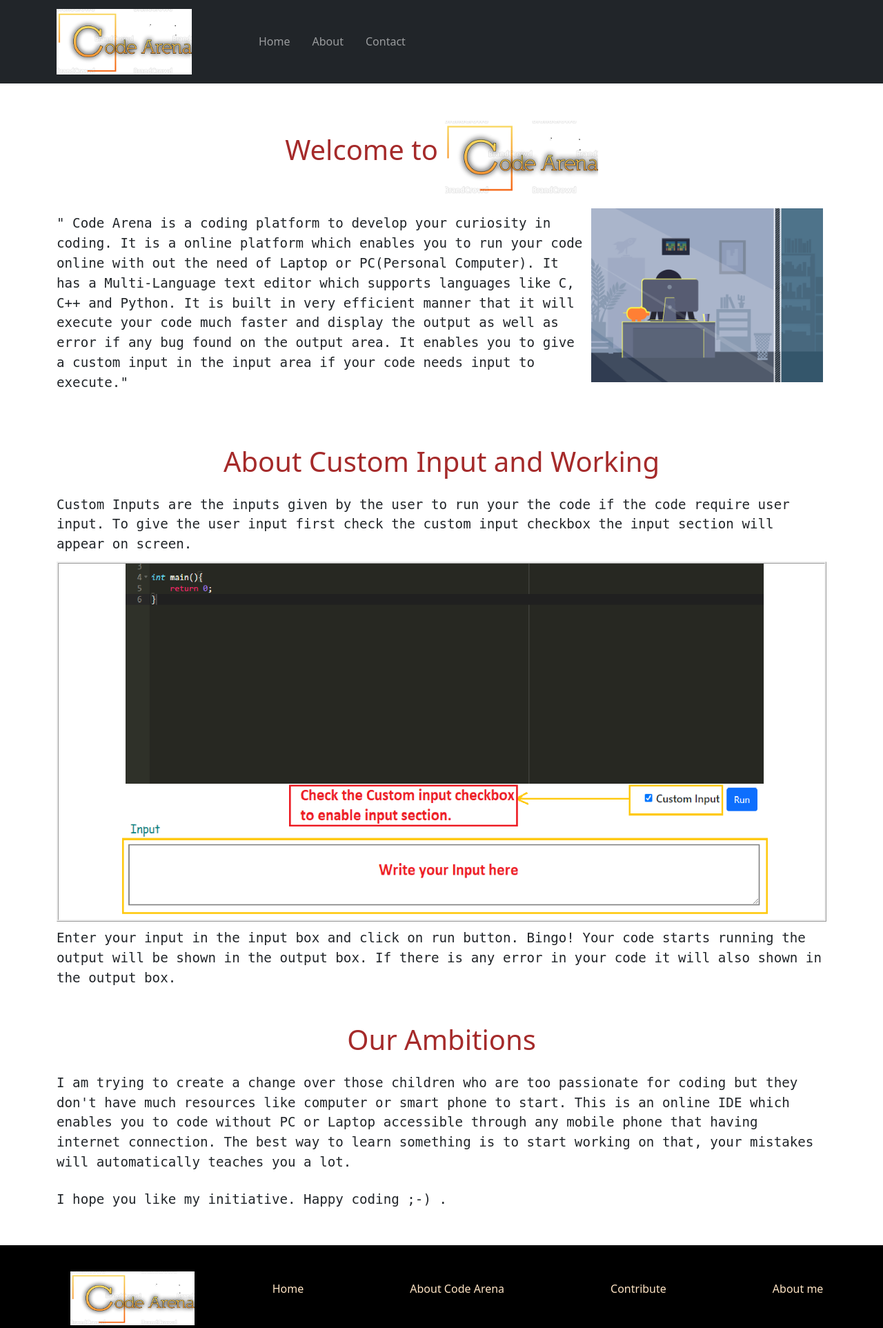
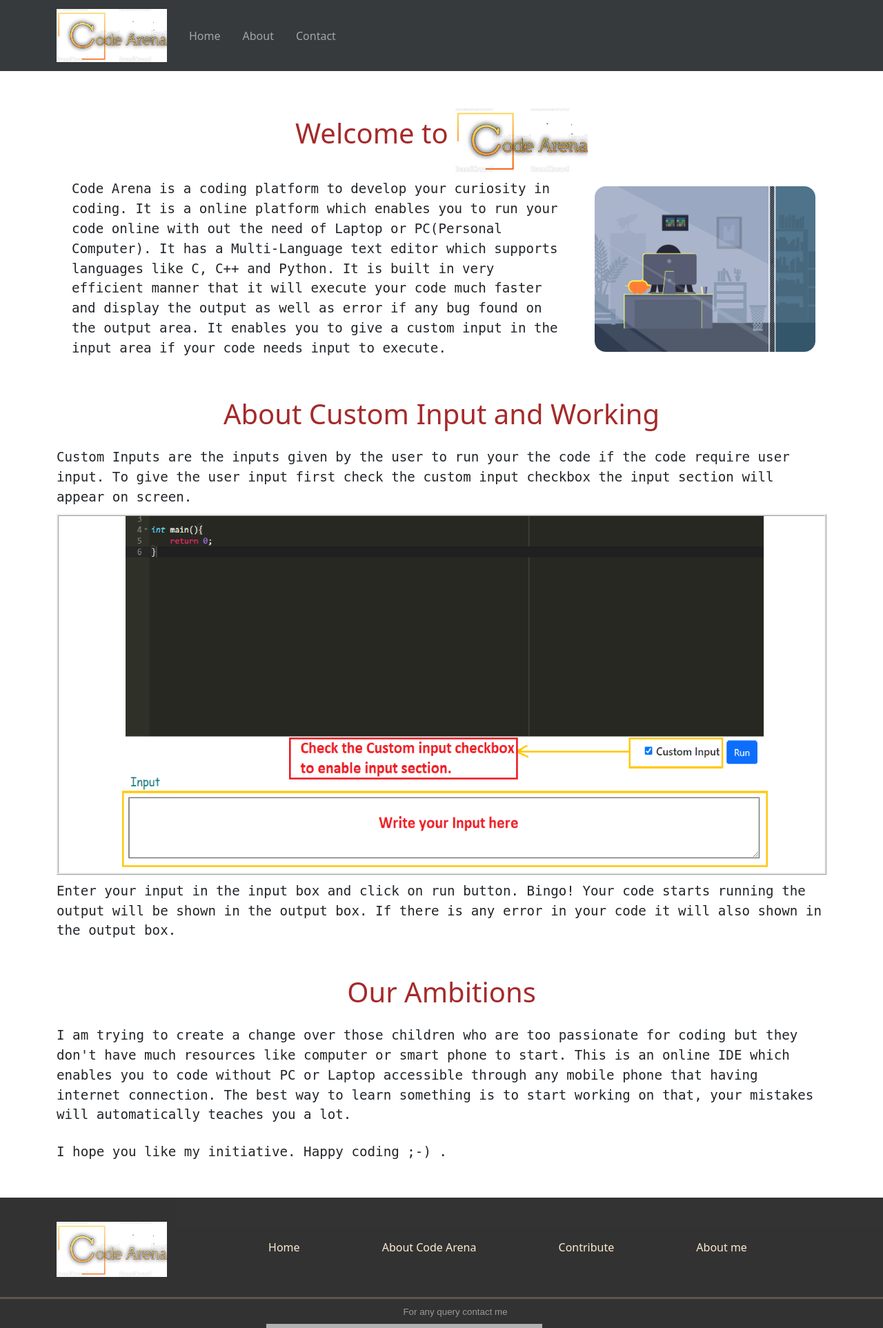
Before and after one commit to faisal1025/Code-Arena-online-ide, a Flask app: page /about in a window 1280 px wide. Shown: the top 1925 px of the page at 69% size. Run offline with Flask 2, Linux system fonts and the light colour scheme; some libraries are stand-ins or nearby versions; grey boxes are pictures that could not be loaded.

Commit message:
working on responsiveness

```diff
--- a/static/css/about.css
+++ b/static/css/about.css
@@ -18,19 +18,31 @@ section.about{
     margin: 50px 0px;
 }
 /* -----------------------------------For Welcome-------------------------------- */
+#first-content{
+    display: flex;
+    justify-content: space-around;
+    flex-wrap: wrap;
+}
+
 section p#welcometext{
-    margin: 25px 0px;
+    margin: auto;
     font-size: larger;
-    width: 69%;
-    display: inline-block;
+    width: 45rem;
+    display: flex;
     font-family: monospace;
 }
 
+@media  screen and (width:1024px) {
+    section p#welcometext{
+        width: 36rem;
+    }
+}
+
 section img#welcomepic{
-    float: right;
-    width: 31%;
-    padding: 5px;
-    margin: 12px 0px;
+    width: 20rem;
+    display: flex;
+    margin: 1rem;
+    border-radius: 1rem;
 }
 
 /* ---------------------------------For CustomInput---------------------------- */
--- a/static/css/mystyle.css
+++ b/static/css/mystyle.css
@@ -3,9 +3,21 @@ a{
 }
 /* -------------------------------------header style------------------------------- */
 
+.head-section{
+    opacity: 0.9;
+    position: sticky;
+    top: 0rem;
+    z-index: 6;
+}
+
 img.logo{
-    height: 75%;
-    width: 75%;
+    height: auto;
+    width: 10rem;
+}
+
+/* navbar style  */
+.navbar-collapse{
+    text-align: center;
 }
 
 .nav-item{
@@ -18,29 +30,35 @@ img.logo{
 /* ------------------------------footer style--------------------------------------*/
 footer.footer{
     width: 100%;
-    height: 2i5px;
     margin-top: 4%;
     background-color: black;
+    opacity: 0.8;
 }
 .upper{
     height: 144px;
+    display: flex;
+    align-items: center;
+}
+.upper a{
+    height: fit-content;
 }
 footer img.logo{
-    height: 54%;
-    width: 14%;
+    height: 5rem;
+    width: 10rem;
     margin-top: 3%;
-    margin-left: 8%;
 }
 ul.footermenu{
-    display: inline-block;
+    display: flex;
     list-style: none;
-    overflow: auto;
-    margin: -17px 0px;
+    margin: 0px 0px;
+    height: fit-content;
+    flex: auto;
+    flex-wrap: wrap;
+    justify-content: space-evenly;
 }
 li.footeritem{
-    float: left;
-    margin: 0px 73px;
     padding: 4px;
+    font-size: 1rem;
 }
 a.footeritem-link{
     color:bisque;
@@ -62,7 +80,9 @@ hr:not([size]) {
     width: 100%;
     height: auto;
     padding: 1px;
+    display: flex;
     text-align: center;
+    flex-direction: column;
 }
 
 p.lowertext{
@@ -71,9 +91,16 @@ p.lowertext{
     margin: 10px;
 }
 
+ul#lowerlist{
+    list-style: none;
+    display: flex;
+    flex: auto;
+    justify-content: space-around;
+    flex-wrap: wrap;
+}
+
 .mycontacts{
-    margin: 0px 140px;
-    display: inline-block;
+
     font-size: small;
 }
 
--- /dev/null
+++ b/static/css/phone.css
@@ -0,0 +1,33 @@
+/*-------------------------------- footer style---------------------------------- */
+.upper{
+    height: auto;
+    display: flex;
+    align-items:baseline;
+}
+
+footer img.logo {
+    height: auto;
+    width: 8rem;
+    margin-top: 3%;
+}
+
+ul.footermenu{
+    display: flex;
+    list-style: none;
+    margin: 0px 0px;
+    height: fit-content;
+    flex: auto;
+    flex-direction: column;
+    justify-content: space-evenly;
+    align-self: end;
+}
+
+ul#lowerlist{
+    list-style: none;
+    display: flex;
+    flex: auto;
+    justify-content: space-around;
+    flex-direction: column;
+}
+
+/* ---------------------------About me phone style---------------------------------  */
--- a/static/ide/ide.css
+++ b/static/ide/ide.css
@@ -2,6 +2,9 @@
     margin: 10px;
     background-color: azure;
     padding: 8px;
+    display: flex;
+    flex-direction: column;
+    align-content: center;
 }
 .welcomeNote #heading{
     text-align: center;
@@ -31,6 +34,9 @@
     text-align: right;
     padding: 4px;
     font-family: cursive;
+    display: flex;
+    flex-direction: row-reverse;
+    flex-wrap: wrap;
 }
 
 .languages{
--- /dev/null
+++ b/static/js/myscript.js
@@ -0,0 +1,7 @@
+// toggle button funtion navbar
+
+$(document).ready(function(){
+    $('.navbar-toggler').click(function(){
+        $('.navbar-collapse').toggleClass("collapse");
+    })
+})
--- a/templates/about.html
+++ b/templates/about.html
@@ -10,28 +10,30 @@ About us
 <div class="container">
     <section class="about" id="welcomenote">
         <div class="heading">
-            <h1 style="display:inline; margin-bottom: 4px;">Welcome to </h1>
-            <img style="width: 20%;" src=" {{ url_for('static', filename='assets/logo.png') }} " alt="logo" id="welcomelogo">
+            <h1 style="display:inline; margin-bottom: 1rem;">Welcome to </h1>
+            <img style="width: 12rem;" src=" {{ url_for('static', filename='assets/logo.png') }} " alt="logo" id="welcomelogo">
         </div>
-        <div class="content">
-            <img src="{{ url_for('static', filename='assets/welcome1.gif') }} " alt="code hard" id="welcomepic">
+        <div class="content" id="first-content" >
+
             <p class="text" id="welcometext">
-                <greater>"</greater> Code Arena is a coding platform to develop your curiosity in coding. It is a online
+                Code Arena is a coding platform to develop your curiosity in coding. It is a online
                 platform which enables you to run your code online
                 with out the need of Laptop or PC(Personal Computer). It has a Multi-Language text editor which supports
                 languages like C, C++ and Python. It is built in very
                 efficient manner that it will execute your code much faster and display the output as well as error if any
                 bug found on the output area. It enables you to
-                give a custom input in the input area if your code needs input to execute.<greater>"
-                </greater>
+                give a custom input in the input area if your code needs input to execute.
             </p>
+
+            <img src="{{ url_for('static', filename='assets/welcome1.gif') }} " alt="code hard" id="welcomepic">
+
         </div>
 
     </section>
 
     <section class="about" id="custominputnote">
+        <h1>About Custom Input and Working</h1>
         <div class="content">
-            <h1>About Custom Input and Working</h1>
             <p class="text" id="custominputtext">
                 Custom Inputs are the inputs given by the user to run your the code if
                 the code require user input. To give the user input first check the
@@ -47,8 +49,8 @@ About us
 
 
     <section class="about" id="endnote">
+        <h1>Our Ambitions</h1>
         <div class="content">
-            <h1>Our Ambitions</h1>
             <p class="text" id="ourambitiontext">
                 I am trying to create a change over those children who are too passionate
                 for coding but they don't have much resources like computer or smart phone
--- a/templates/base.html
+++ b/templates/base.html
@@ -10,6 +10,7 @@
   <link href="https://cdn.jsdelivr.net/npm/bootstrap@5.0.0/dist/css/bootstrap.min.css" rel="stylesheet"
    integrity="sha384-wEmeIV1mKuiNpC+IOBjI7aAzPcEZeedi5yW5f2yOq55WWLwNGmvvx4Um1vskeMj0" crossorigin="anonymous">
   <link rel="stylesheet" href="{{ url_for('static', filename='css/mystyle.css') }}">
+  <link rel="stylesheet" media="screen and (max-width: 755px)" href=" {{ url_for('static', filename='css/phone.css') }} ">
   <!-- <link rel="stylesheet" href="{{ url_for('static', filename='css/bootstrap.min.css') }}">
   <link rel="stylesheet" href="{{ url_for('static', filename='css/animate.css') }}"> -->
 
@@ -25,29 +26,30 @@
 </head>
 
 <body>
+
   <header class="head-section">
 
-      <nav class="navbar navbar-expand-lg navbar-dark bg-dark static-top">
+      <nav class="navbar navbar-expand-lg navbar-dark bg-dark">
         <div class="container">
           <a class="navbar-brand" href="/">
             <img src="{{ url_for('static', filename='assets/logo.png') }} " alt="logo" class="logo">
           </a>
           <button class="navbar-toggler" type="button" data-toggle="collapse" data-target="#navbarResponsive" aria-controls="navbarResponsive" aria-expanded="false" aria-label="Toggle navigation">
                 <span class="navbar-toggler-icon"></span>
-              </button>
+          </button>
           <div class="collapse navbar-collapse" id="navbarResponsive">
             <ul class="navbar-nav ml-auto">
-              <li class="nav-item active">
+              <li class="nav-item ">
                 <a class="nav-link" href="/">Home
                       <span class="sr-only"></span>
                     </a>
               </li>
 
-              <li class="nav-item">
+              <li class="nav-item ">
                 <a class="nav-link" href="/about">About</a>
               </li>
 
-              <li class="nav-item">
+              <li class="nav-item ">
                 <a class="nav-link" href="/aboutme">Contact</a>
               </li>
             </ul>
@@ -62,47 +64,55 @@
 {% endblock body %}
 
 <footer class="footer">
-  <div class="upper">
-    <a href="/"><img src="{{ url_for('static', filename='assets/logo.png') }} " alt="logo" class="logo"></a>
+  <div class="upper container">
+    <a href="/" ><img src="{{ url_for('static', filename='assets/logo.png') }} " alt="logo" class="logo"></a>
     <ul class="footermenu">
-      <a class="footeritem-link" href="/"><li class="footeritem">Home</li></a>
-      <a class="footeritem-link" href="/about"><li class="footeritem">About Code Arena</li></a>
-      <a class="footeritem-link" href="https://github.com/faisal1025/Code-Arena-online-ide" target="_blank"><li class="footeritem">Contribute</li></a>
-      <a class="footeritem-link" href="/aboutme"><li class="footeritem">About me</li></a>
+      <li class="footeritem"><a class="footeritem-link" href="/">Home</a></li>
+      <li class="footeritem"><a class="footeritem-link" href="/about">About Code Arena</a></li>
+      <li class="footeritem"><a class="footeritem-link" target="_blank" href="https://github.com/faisal1025/Code-Arena-online-ide">Contribute</a></li>
+      <li class="footeritem"><a class="footeritem-link" href="/aboutme">About me</a></li>
     </ul>
   </div>
   <hr/>
-  <div class="lower">
+  <div class="lower container">
     <p class="lowertext" style="margin-left: 50px; font: -webkit-small-control; color: gray;">
       For any query contact me
     </p>
-    <p class="lowertext">
-      <div class="mycontacts">
+
+    <ul id="lowerlist">
+      <li class="mycontacts">
         <img src="https://www.hostinger.com/tutorials/wp-content/themes/tutorialsthemeuplift/public/images/social-icons/linkedin.svg" class="social-icon h-p-0-lg h-mb-3-lg lazyloaded" alt="LinkedIn logo" data-ll-status="loaded">
         <a class="contact-link" href="https://www.linkedin.com/in/faisal-azmi-890427207/" target="_blank">
           faisal-azmi-890427207
         </a>
-      </div>
-      <div class="mycontacts">
+      </li>
+      <li class="mycontacts">
         <img src="https://www.hostinger.com/tutorials/wp-content/themes/tutorialsthemeuplift/public/images/social-icons/mail.svg" class="social-icon h-p-0-lg h-mb-3-lg lazyloaded" alt="Email icon" data-ll-status="loaded">
         <a class="contact-link" href="mailto:faisalprofessiional1@gmail.com" target="_blank">
          faisalprofessional1@gmail.com
         </a>
-      </div>
-      <div class="mycontacts">
+      </li>
+      <li class="mycontacts">
         <img src="http://pngimg.com/uploads/phone/phone_PNG48992.png" class="social-icon h-p-0-lg h-mb-3-lg lazyloaded made-icon" alt="Phone icon" data-ll-status="loaded">
         <span class="contact-link">
           +91-8271406688
         </span>
-      </div>
-    </p>
+      </li>
+    </ul>
   </div>
 
 </footer>
+
+     <!-- jquery cdn must be top of java script file -->
+    <script src = "https://ajax.googleapis.com/ajax/libs/jquery/3.2.1/jquery.min.js"></script>
+
+    <script src=" static/js/myscript.js "></script>
+
     <script src="https://cdn.jsdelivr.net/npm/bootstrap@5.0.0-beta3/dist/js/bootstrap.bundle.min.js"
     integrity="sha384-JEW9xMcG8R+pH31jmWH6WWP0WintQrMb4s7ZOdauHnUtxwoG2vI5DkLtS3qm9Ekf"
     crossorigin="anonymous"></script>
 
+
 </body>
 
 </html>
```
Also changed, not shown: static/css/about_me.css (+17 -8 lines), templates/about_me.html (+10 -8 lines), templates/ide/ide.html (+10 -5 lines), app.py (line endings or trailing spaces).
